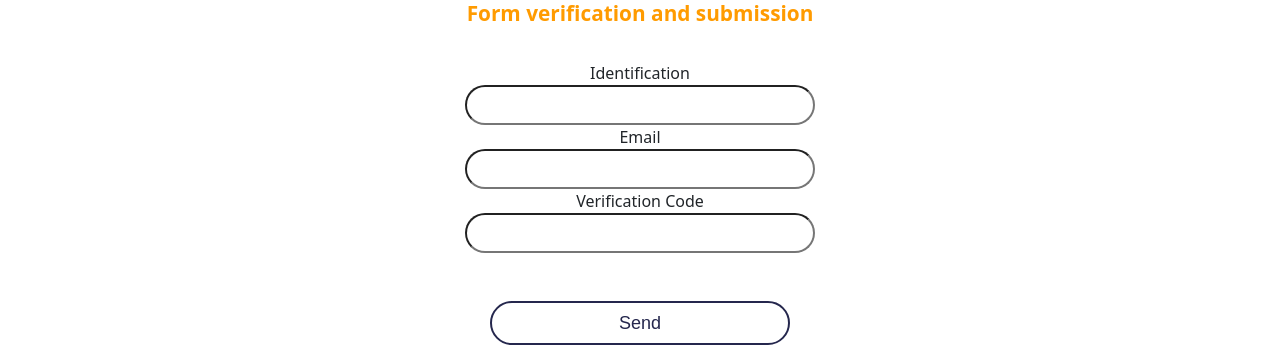
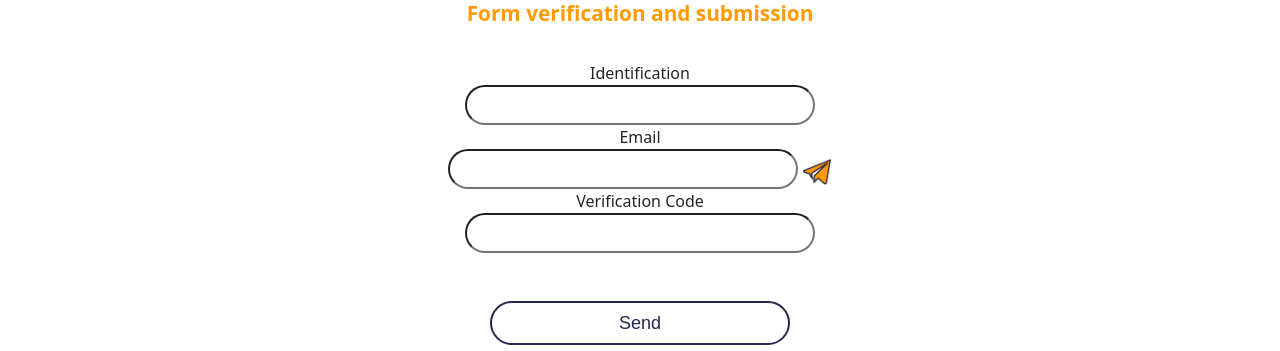
Before and after one commit to Jumaikel/MunicipalitySanFranciscoWebsite, a website: page htm/send-form.html in a window 1280 px wide. Shown: the part 214-565 px from the top of the page. Drawn offline with nearby package versions, Linux system fonts and the light colour scheme.

Commit message:
Added button to send verification code in send-form.html

```diff
--- a/css/styles.scss
+++ b/css/styles.scss
@@ -147,6 +147,11 @@ $secondary-color: #ff9b00;
   background-color: darken($secondary-color, 10%);
   border-color: darken($secondary-color, 10%);
 }
+
+.img-send{
+  max-width: 30px;
+}
+
 .my-image {
   max-width: 100%;
   height: 200px;
--- a/htm/send-form.html
+++ b/htm/send-form.html
@@ -28,11 +28,16 @@
                 width="130px"
                 height="auto" />
             <p class="fw-bold ">Form verification and submission</p>
-            <div class="row text-center pb-5 mt-3">
+            <div
+                class="row d-flex justify-content-center align-items-center text-center pb-5 mt-3">
                 <label for="id-input">Identification</label>
                 <input type="text" id="id-input" class="text-input">
                 <label for="email-input">Email</label>
-                <input type="text" id="email-input" class="text-input">
+                <div> <input type="text" id="email-input" class="text-input">
+                    <a href="#">
+                        <img class="img-send" src="../img/btnsend.png"
+                            alt="send">
+                    </a></div>
                 <label for="verification-input">Verification Code</label>
                 <input type="text" id="verification-input" class="text-input">
             </div>
```
Also changed, not shown: css/styles.css, img/btnsend.png (added), 1 other file.
